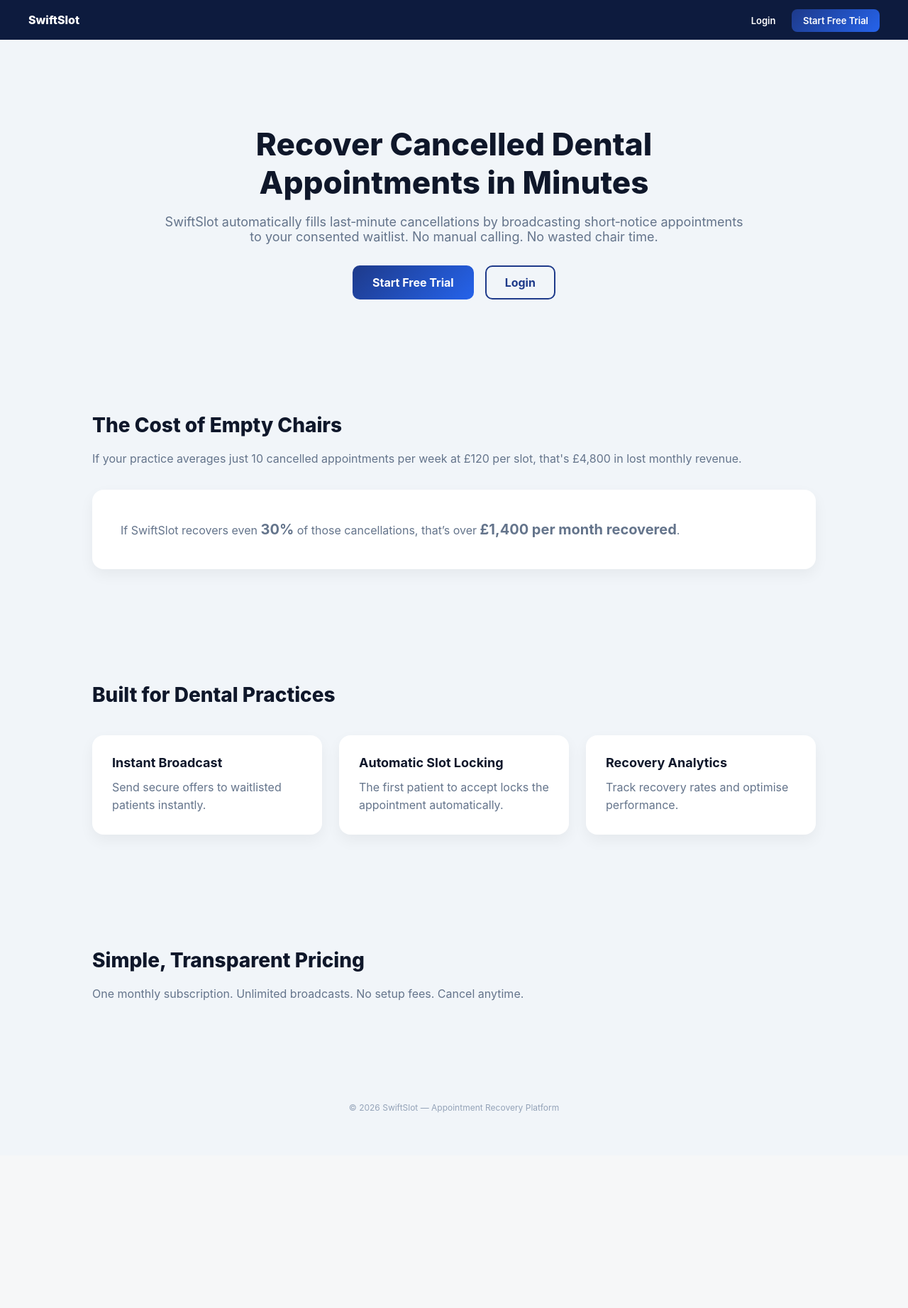
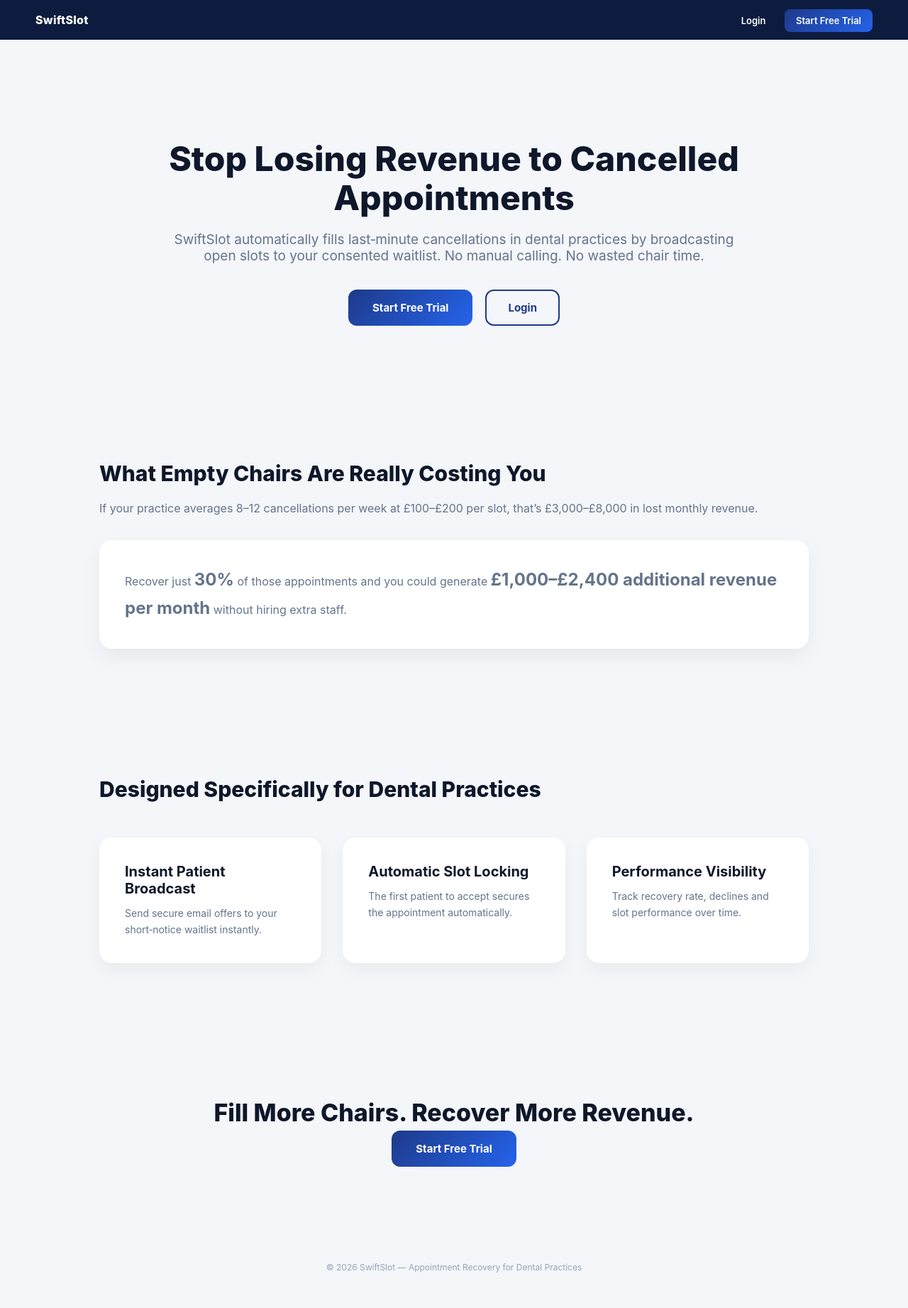
Before and after one commit to charliedadd6-creator/DentalStartup, a FastAPI app: page / in a window 1280 px wide. Shown: the whole page at 71% size. Before the commit the page ends 1568 px from the top, so only its background shows below. Run offline with FastAPI, Linux system fonts and the light colour scheme; parts of the project's set-up code (start-up, migrations or seed data) failed here and were passed over.

Commit message:
Rebuild landing page with stronger positioning

```diff
--- a/templates/landing.html
+++ b/templates/landing.html
@@ -2,31 +2,31 @@
 <html lang="en">
 <head>
 <meta charset="UTF-8">
-<title>SwiftSlot — Recover Cancelled Appointments Automatically</title>
+<title>SwiftSlot — Recover Cancelled Dental Appointments</title>
 <meta name="viewport" content="width=device-width, initial-scale=1.0">
 <style>
 *{box-sizing:border-box;margin:0;padding:0}
 body{
     font-family:Inter,sans-serif;
-    background:#f1f5f9;
-    min-height:100vh;
+    background:#f4f6fa;
     color:#0f172a;
 }
 .navbar{
     background:#0d1b3e;
-    padding:18px 40px;
+    padding:18px 50px;
     display:flex;
     justify-content:space-between;
     align-items:center;
-    color:white;
 }
 .logo{
+    color:white;
     font-weight:800;
     font-size:16px;
+    letter-spacing:0.3px;
 }
 .nav-actions a{
     text-decoration:none;
-    margin-left:18px;
+    margin-left:22px;
     font-size:13px;
     font-weight:600;
 }
@@ -40,87 +40,104 @@
     color:white;
 }
 .hero{
-    padding:120px 40px 80px 40px;
+    padding:140px 40px 100px 40px;
     text-align:center;
     max-width:900px;
     margin:auto;
 }
 .hero h1{
-    font-size:44px;
+    font-size:48px;
     font-weight:800;
-    margin-bottom:18px;
+    margin-bottom:20px;
+    line-height:1.15;
 }
 .hero p{
-    font-size:18px;
+    font-size:19px;
     color:#64748b;
-    margin-bottom:30px;
+    margin-bottom:36px;
 }
 .hero-buttons{
     display:flex;
     justify-content:center;
-    gap:16px;
+    gap:18px;
 }
 .btn-primary{
     background:linear-gradient(135deg,#1e3a8a,#2563eb);
-    padding:14px 28px;
-    border-radius:10px;
+    padding:16px 34px;
+    border-radius:12px;
     color:white;
     text-decoration:none;
     font-weight:700;
+    font-size:15px;
 }
 .btn-secondary{
     border:2px solid #1e3a8a;
-    padding:12px 26px;
-    border-radius:10px;
+    padding:14px 30px;
+    border-radius:12px;
     color:#1e3a8a;
     text-decoration:none;
     font-weight:700;
+    font-size:15px;
 }
 .section{
-    padding:80px 40px;
+    padding:90px 50px;
     max-width:1100px;
     margin:auto;
 }
 .section h2{
-    font-size:28px;
+    font-size:30px;
     font-weight:800;
     margin-bottom:18px;
 }
 .section p{
     color:#64748b;
     font-size:16px;
-    line-height:1.6;
+    line-height:1.7;
+}
+.stat-box{
+    background:white;
+    padding:36px;
+    border-radius:18px;
+    margin-top:30px;
+    box-shadow:0 12px 30px rgba(0,0,0,0.06);
+}
+.stat-box strong{
+    font-size:24px;
 }
 .features{
     display:grid;
     grid-template-columns:repeat(3,1fr);
-    gap:24px;
-    margin-top:40px;
+    gap:30px;
+    margin-top:50px;
 }
 .feature-card{
     background:white;
-    border-radius:16px;
-    padding:28px;
-    box-shadow:0 8px 20px rgba(0,0,0,0.05);
+    border-radius:18px;
+    padding:36px;
+    box-shadow:0 10px 24px rgba(0,0,0,0.05);
 }
 .feature-card h3{
-    font-size:18px;
+    font-size:20px;
     font-weight:700;
     margin-bottom:12px;
 }
-.revenue-box{
-    background:white;
-    padding:40px;
-    border-radius:16px;
-    margin-top:30px;
-    box-shadow:0 8px 20px rgba(0,0,0,0.05);
+.feature-card p{
+    color:#64748b;
+    font-size:14px;
+    line-height:1.6;
 }
-.revenue-box strong{
-    font-size:20px;
+.closing{
+    text-align:center;
+    padding:100px 40px;
+}
+.closing h2{
+    font-size:34px;
+    font-weight:800;
+    margin-bottom:20px;
 }
 .footer{
     text-align:center;
-    padding:60px 20px;
+    padding:50px 20px;
     font-size:12px;
     color:#94a3b8;
 }
@@ -140,10 +157,10 @@
 </div>
 
 <section class="hero">
-    <h1>Recover Cancelled Dental Appointments in Minutes</h1>
+    <h1>Stop Losing Revenue to Cancelled Appointments</h1>
     <p>
-        SwiftSlot automatically fills last‑minute cancellations by
-        broadcasting short‑notice appointments to your consented waitlist.
+        SwiftSlot automatically fills last‑minute cancellations in dental practices
+        by broadcasting open slots to your consented waitlist.
         No manual calling. No wasted chair time.
     </p>
     <div class="hero-buttons">
@@ -153,48 +170,45 @@
 </section>
 
 <section class="section">
-    <h2>The Cost of Empty Chairs</h2>
+    <h2>What Empty Chairs Are Really Costing You</h2>
     <p>
-        If your practice averages just 10 cancelled appointments per week at £120 per slot,
-        that's £4,800 in lost monthly revenue.
+        If your practice averages 8–12 cancellations per week at £100–£200 per slot,
+        that’s £3,000–£8,000 in lost monthly revenue.
     </p>
-
-    <div class="revenue-box">
+    <div class="stat-box">
         <p>
-            If SwiftSlot recovers even <strong>30%</strong> of those cancellations,
-            that’s over <strong>£1,400 per month recovered</strong>.
+            Recover just <strong>30%</strong> of those appointments and you could
+            generate <strong>£1,000–£2,400 additional revenue per month</strong>
+            without hiring extra staff.
         </p>
     </div>
 </section>
 
 <section class="section">
-    <h2>Built for Dental Practices</h2>
+    <h2>Designed Specifically for Dental Practices</h2>
     <div class="features">
         <div class="feature-card">
-            <h3>Instant Broadcast</h3>
-            <p>Send secure offers to waitlisted patients instantly.</p>
+            <h3>Instant Patient Broadcast</h3>
+            <p>Send secure email offers to your short‑notice waitlist instantly.</p>
         </div>
         <div class="feature-card">
             <h3>Automatic Slot Locking</h3>
-            <p>The first patient to accept locks the appointment automatically.</p>
+            <p>The first patient to accept secures the appointment automatically.</p>
         </div>
         <div class="feature-card">
-            <h3>Recovery Analytics</h3>
-            <p>Track recovery rates and optimise performance.</p>
+            <h3>Performance Visibility</h3>
+            <p>Track recovery rate, declines and slot performance over time.</p>
         </div>
     </div>
 </section>
 
-<section class="section">
-    <h2>Simple, Transparent Pricing</h2>
-    <p>
-        One monthly subscription. Unlimited broadcasts.
-        No setup fees. Cancel anytime.
-    </p>
+<section class="closing">
+    <h2>Fill More Chairs. Recover More Revenue.</h2>
+    <a href="/signup-page" class="btn-primary">Start Free Trial</a>
 </section>
 
 <div class="footer">
-    © 2026 SwiftSlot — Appointment Recovery Platform
+    © 2026 SwiftSlot — Appointment Recovery for Dental Practices
 </div>
 
 </body>
```
